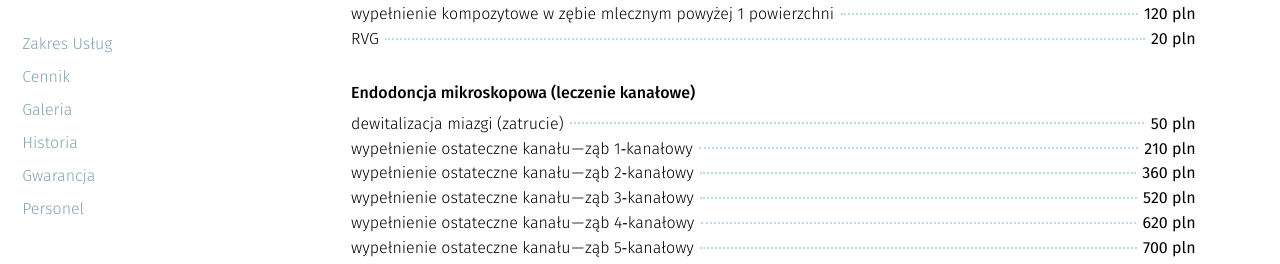
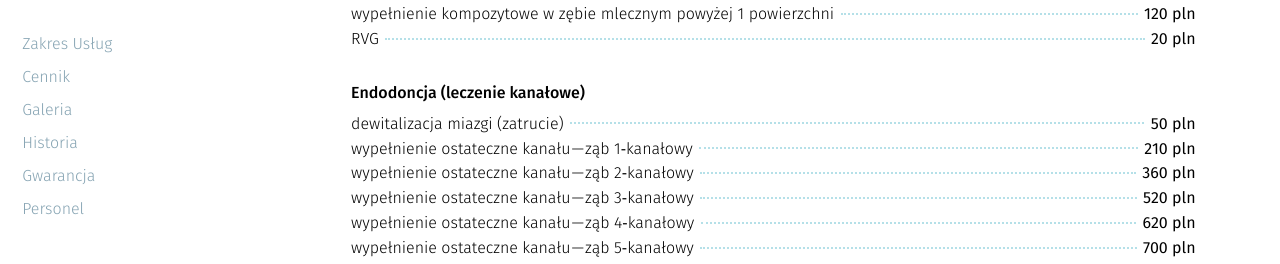
Before and after one commit to CSB4/bema4, a Jekyll site: the page built from index.html, in a window 1280 px wide and 900 px high, scrolled down 1185 px. Shown: the part 177-441 px from the top of the window. Built offline with Jekyll 4.4.1, drawn with Linux system fonts in a browser that asks for light colours; nearby versions of some CDN libraries; a file with an impossible date is left out; some of the changed text lies outside the part shown.

Commit message:
Usunięcie "mikroskopowa" z endodoncji w cenniku

```diff
--- a/_slides/0000-03-03-cennik.markdown
+++ b/_slides/0000-03-03-cennik.markdown
@@ -22,7 +22,7 @@ published: true
 * <span>wypełnienie kompozytowe w zębie mlecznym powyżej 1 powierzchni</span><span>120 pln</span>
 * <span>RVG</span><span>20 pln</span>
 
-<h2 id="endodoncja">Endodoncja mikroskopowa (leczenie kanałowe)</h2>
+<h2 id="endodoncja">Endodoncja (leczenie kanałowe)</h2>
 
 * <span>dewitalizacja miazgi (zatrucie)</span><span>50 pln</span>
 * <span>wypełnienie ostateczne kanału&#8202;&mdash;&#8202;ząb 1&#8209;kanałowy</span><span>210 pln</span>
@@ -97,4 +97,4 @@ published: true
 * <span>wybielanie metodą domową</span><span>800 pln</span>
 * <span>wybielanie zębów w gabinecie + nakładki</span><span>1000&ndash;1300 pln</span>
 
-<div class="cennik-aktualizacja">Cennik z dnia 23.12.2014</div>
+<div class="cennik-aktualizacja">Cennik z dnia 24.12.2014</div>
```
